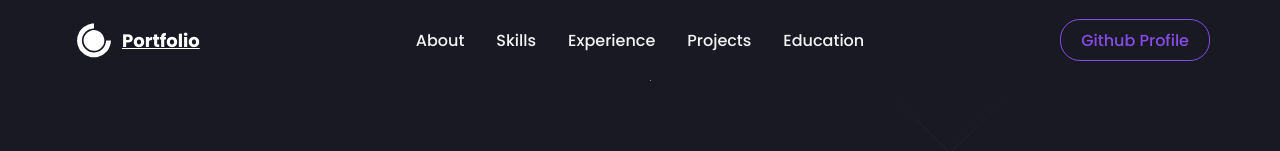
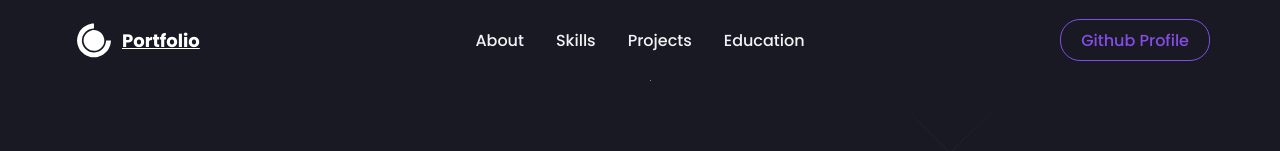
Before and after one commit to ahmedsalman74/ahmedsalman74.github.io, a React (Create React App) app: page / in a window 1280 px wide. Shown: the top 151 px of the page. Built offline with nearby package versions, Linux system fonts and the light colour scheme.

Commit message:
Commented out Experience NavLink in Navbar component

```diff
--- a/src/components/Navbar/index.js
+++ b/src/components/Navbar/index.js
@@ -47,7 +47,7 @@
         <NavItems>
           <NavLink href="#about">About</NavLink>
           <NavLink href="#skills">Skills</NavLink>
-          <NavLink href="#experience">Experience</NavLink>
+          {/* <NavLink href="#experience">Experience</NavLink> */}
           <NavLink href="#projects">Projects</NavLink>
           <NavLink href="#education">Education</NavLink>
         </NavItems>
```
